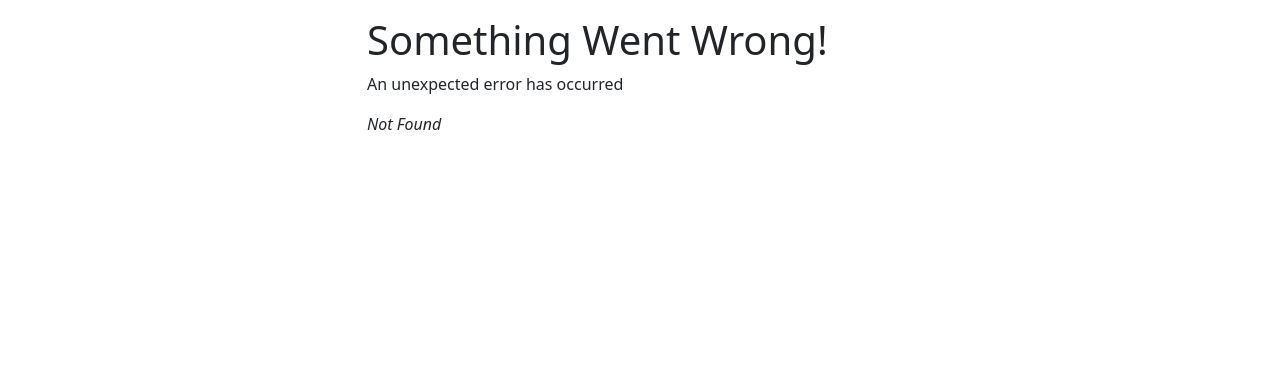
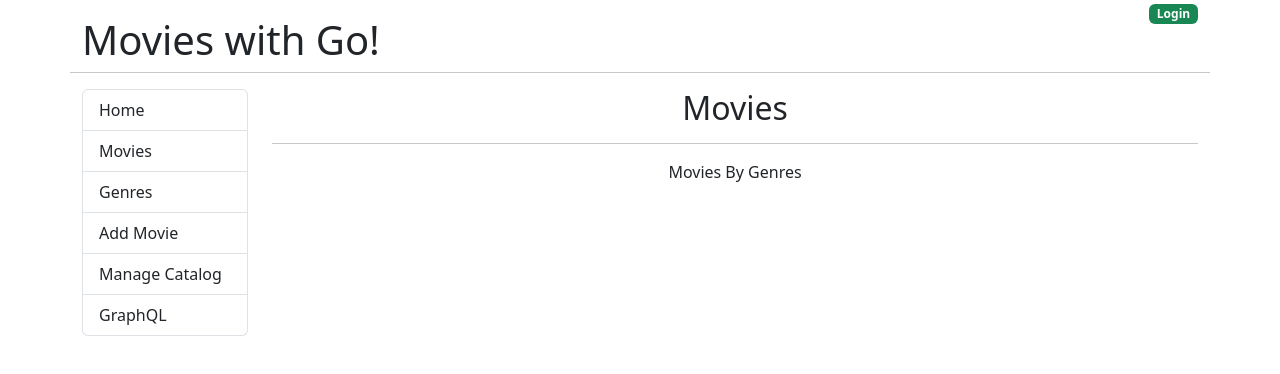
Before and after one commit to no-whey-jose/movies-with-go-fe, a React (Create React App) app: page /genres in a window 1280 px wide. Before the commit this address had no page. Shown: the top 374 px of the page. Built offline with nearby package versions, Linux system fonts and the light colour scheme.

Commit message:
finished basic set up for various pages

```diff
--- a/src/App.js
+++ b/src/App.js
@@ -33,6 +33,24 @@ function App() {
               >
                 Genres
               </Link>
+              <Link
+                to="/admin/movie/0"
+                className="list-group-item list-group-item-action"
+              >
+                Add Movie
+              </Link>
+              <Link
+                to="/admin"
+                className="list-group-item list-group-item-action"
+              >
+                Manage Catalog
+              </Link>
+              <Link
+                to="/graphql"
+                className="list-group-item list-group-item-action"
+              >
+                GraphQL
+              </Link>
             </div>
           </nav>
         </div>
--- a/src/components/ErrorDisplay.js
+++ /dev/null
@@ -1,20 +0,0 @@
-import { useRouteError } from "react-router-dom";
-
-const ErrorDisplay = () => {
-  const error = useRouteError();
-  return (
-    <div className="container">
-      <div className="row">
-        <div className="col-md-6 offset-md-3">
-          <h1 className="mt-3">Something Went Wrong!</h1>
-          <p>An unexpected error has occurred</p>
-          <p>
-            <em>{error.statusText || error.message}</em>
-          </p>
-        </div>
-      </div>
-    </div>
-  );
-};
-
-export default ErrorDisplay;
--- /dev/null
+++ b/src/pages/EditMovie.js
@@ -0,0 +1,11 @@
+import Layout from "./Layout";
+
+const EditMovie = () => {
+  return (
+    <Layout title="Edit Movie">
+      <div className="text-left">Edit Movie Info</div>
+    </Layout>
+  );
+};
+
+export default EditMovie;
--- /dev/null
+++ b/src/pages/ErrorDisplay.js
@@ -0,0 +1,18 @@
+import { useRouteError } from "react-router-dom";
+import Layout from "./Layout";
+
+const ErrorDisplay = () => {
+  const error = useRouteError();
+  return (
+    <Layout title="Something Went Wrong!">
+      <div className="col-md-6 offset-md-3">
+        <p>An unexpected error has occurred</p>
+        <p>
+          <em>{error.statusText || error.message}</em>
+        </p>
+      </div>
+    </Layout>
+  );
+};
+
+export default ErrorDisplay;
--- /dev/null
+++ b/src/pages/Genres.js
@@ -0,0 +1,11 @@
+import Layout from "./Layout";
+
+const Genres = () => {
+  return (
+    <Layout title="Movies">
+      <div className="text-left">Movies By Genres</div>
+    </Layout>
+  );
+};
+
+export default Genres;
--- /dev/null
+++ b/src/pages/Graphql.js
@@ -0,0 +1,11 @@
+import Layout from "./Layout";
+
+const GraphQL = () => {
+  return (
+    <Layout title="GraphQL">
+      <div className="text-left">GraphQL</div>
+    </Layout>
+  );
+};
+
+export default GraphQL;
--- a/src/components/Home.js
+++ b/src/pages/Home.js
@@ -1,10 +1,13 @@
+import { Link } from "react-router-dom";
 import TicketImg from "../images/movie-tickets.jpg";
 import Layout from "./Layout";
 
 const Home = () => {
   return (
     <Layout title="Find a Movie!">
-      <img src={TicketImg} alt="movie tickets"></img>
+      <Link to="/movies">
+        <img src={TicketImg} alt="movie tickets"></img>
+      </Link>
     </Layout>
   );
 };
--- /dev/null
+++ b/src/pages/Login.js
@@ -0,0 +1,11 @@
+import Layout from "./Layout";
+
+const Login = () => {
+  return (
+    <Layout title="Login">
+      <div className="text-left">Login Info</div>
+    </Layout>
+  );
+};
+
+export default Login;
--- /dev/null
+++ b/src/pages/ManageCatalog.js
@@ -0,0 +1,11 @@
+import Layout from "./Layout";
+
+const ManageCatalog = () => {
+  return (
+    <Layout title="Manage Catalog">
+      <div className="text-left">Manage Info</div>
+    </Layout>
+  );
+};
+
+export default ManageCatalog;
```
Also changed, not shown: src/index.js (+13 -3 lines), src/pages/Layout.js (renamed from src/components/Layout.js), src/pages/Movies.js (renamed from src/components/Movies.js).
